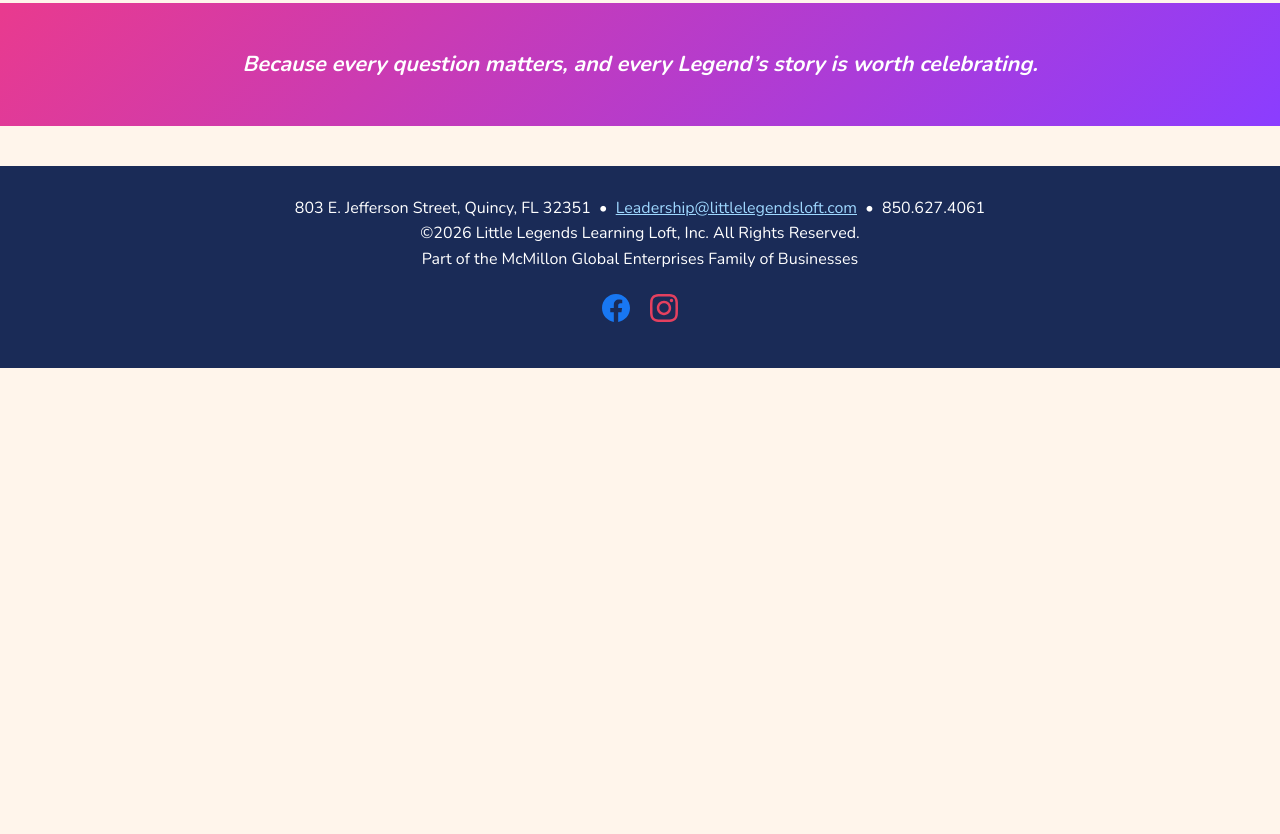
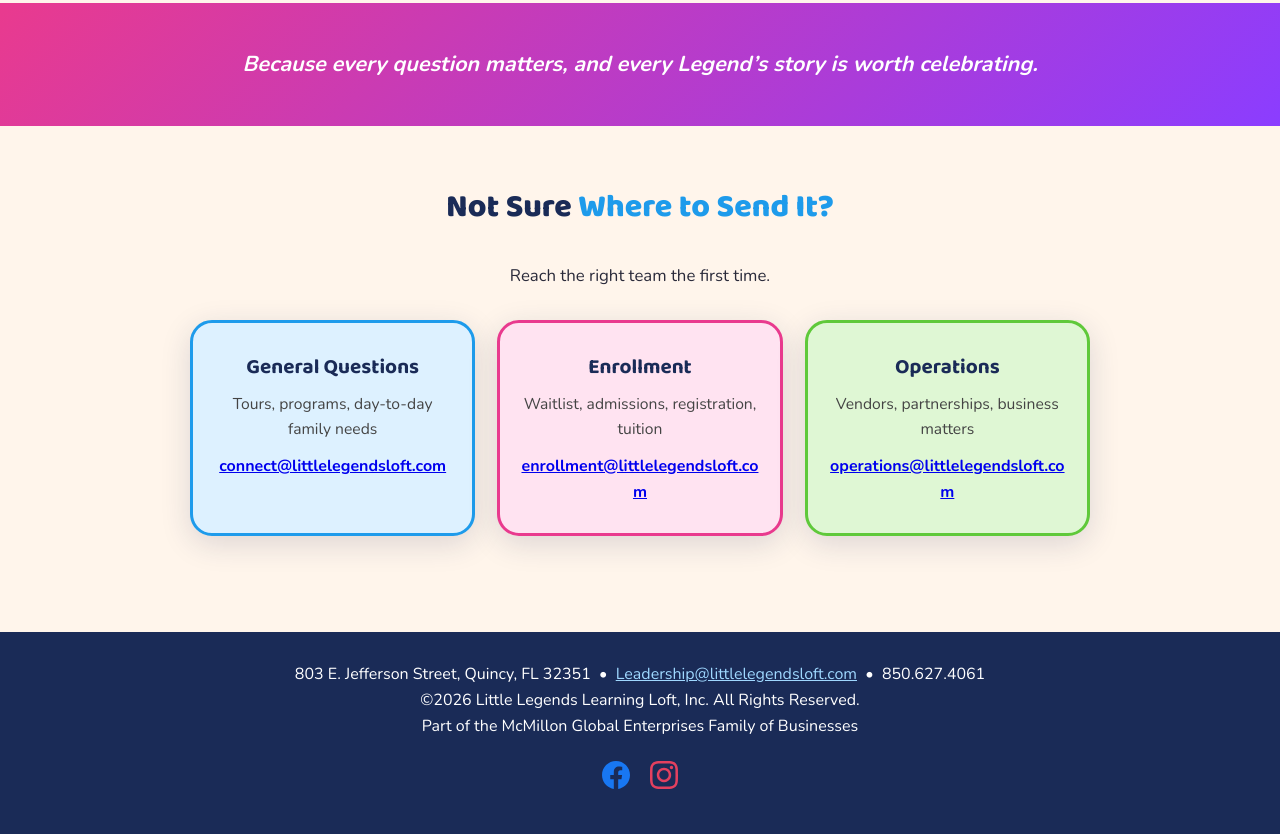
Before and after one commit to littlelegends32351/little-legends-website, a plain HTML site: page pages/connect-with-the-loft.html in a window 1280 px wide. Shown: the part 2016-2850 px from the top of the page. Before the commit the page ends 2384 px from the top, so only its background shows below. Drawn offline with nearby package versions, Linux system fonts and the light colour scheme.

Commit message:
Add email directory section to contact page

```diff
--- a/pages/connect-with-the-loft.html
+++ b/pages/connect-with-the-loft.html
@@ -89,6 +89,28 @@
   Because every question matters, and every Legend&rsquo;s story is worth celebrating.
 </div>
 
+<section class="section">
+  <h2 class="section-title">Not Sure <span class="accent-blue">Where to Send It?</span></h2>
+  <p style="text-align:center;max-width:640px;margin:0 auto 30px;font-size:1.05rem">Reach the right team the first time.</p>
+  <div class="card-grid" style="max-width:900px;margin:0 auto">
+    <div class="card blue" style="text-align:center;padding:28px 20px">
+      <h3 style="font-size:1.3rem;margin-bottom:8px">General Questions</h3>
+      <p style="margin-bottom:12px">Tours, programs, day-to-day family needs</p>
+      <a href="mailto:connect@littlelegendsloft.com" style="font-weight:700;word-break:break-all">connect@littlelegendsloft.com</a>
+    </div>
+    <div class="card pink" style="text-align:center;padding:28px 20px">
+      <h3 style="font-size:1.3rem;margin-bottom:8px">Enrollment</h3>
+      <p style="margin-bottom:12px">Waitlist, admissions, registration, tuition</p>
+      <a href="mailto:enrollment@littlelegendsloft.com" style="font-weight:700;word-break:break-all">enrollment@littlelegendsloft.com</a>
+    </div>
+    <div class="card green" style="text-align:center;padding:28px 20px">
+      <h3 style="font-size:1.3rem;margin-bottom:8px">Operations</h3>
+      <p style="margin-bottom:12px">Vendors, partnerships, business matters</p>
+      <a href="mailto:operations@littlelegendsloft.com" style="font-weight:700;word-break:break-all">operations@littlelegendsloft.com</a>
+    </div>
+  </div>
+</section>
+
 <footer class="site-footer">
   803 E. Jefferson Street, Quincy, FL 32351 &nbsp;•&nbsp;
   <a href="mailto:Leadership@littlelegendsloft.com">Leadership@littlelegendsloft.com</a> &nbsp;•&nbsp;
```
